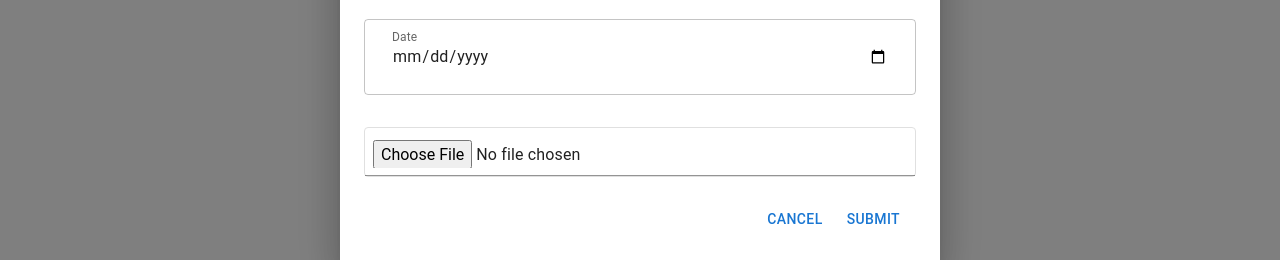
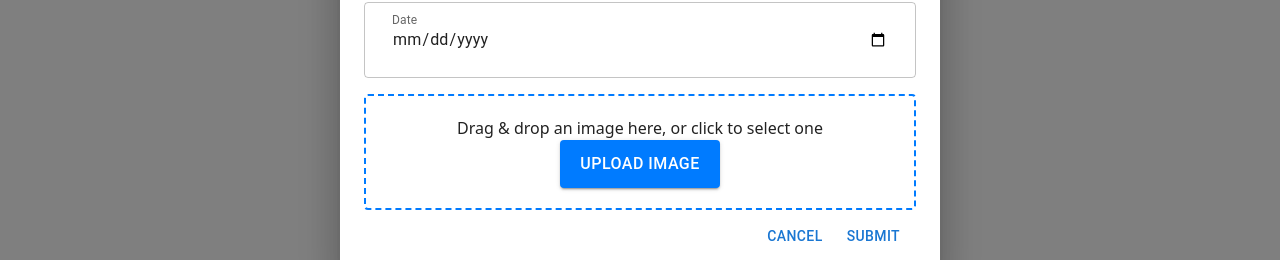
Before and after one commit to mlgomez0/memory-lane-main, a React (Vite) app: page / in a window 1280 px wide. Both pictures are taken after a click on the button "+ New Memory". Shown: the part 424-684 px from the top of the page. Built offline with nearby package versions, Linux system fonts and the light colour scheme; no server answers.

Commit message:
feat(file-upload): using  react-dropzone

```diff
--- a/package.json
+++ b/package.json
@@ -20,9 +20,12 @@
     "axios": "^1.7.2",
     "cors": "^2.8.5",
     "express": "^4.18.2",
+    "install": "^0.13.0",
     "multer": "^1.4.5-lts.1",
+    "npm": "^10.8.2",
     "react": "^18.2.0",
     "react-dom": "^18.2.0",
+    "react-dropzone": "^14.2.3",
     "react-redux": "^9.1.2",
     "redux": "^5.0.1",
     "sqlite3": "^5.1.6"
--- /dev/null
+++ b/src/components/FileUpload.tsx
@@ -0,0 +1,60 @@
+import React, { useCallback } from 'react';
+import { useDropzone } from 'react-dropzone';
+import { styled } from '@mui/material/styles';
+import { Button } from '@mui/material';
+
+const DropzoneContainer = styled('div')({
+  border: '2px dashed #007bff',
+  borderRadius: '4px',
+  padding: '20px',
+  textAlign: 'center',
+  cursor: 'pointer',
+  transition: 'border-color 0.3s ease',
+  '&:hover': {
+    borderColor: '#0056b3',
+  },
+});
+
+const CustomButton = styled(Button)({
+  backgroundColor: '#007bff',
+  color: 'white',
+  borderRadius: '4px',
+  padding: '10px 20px',
+  fontSize: '16px',
+  textAlign: 'center',
+  cursor: 'pointer',
+  transition: 'background-color 0.3s ease',
+  '&:hover': {
+    backgroundColor: '#0056b3',
+  },
+  '&:active': {
+    backgroundColor: '#004085',
+  },
+});
+
+interface FileUploadProps {
+  handleFileUpload: (file: File) => void
+  uploadMessage: string
+}
+
+const FileUpload: React.FC<FileUploadProps> = ({ handleFileUpload, uploadMessage }) => {
+  const onDrop = useCallback((acceptedFiles: File[]) => {
+    if (acceptedFiles.length > 0) {
+      handleFileUpload(acceptedFiles[0]);
+    }
+  }, [handleFileUpload]);
+
+  const { getRootProps, getInputProps } = useDropzone({ onDrop, accept: 'image/*' });
+
+  return (
+    <DropzoneContainer {...getRootProps()}>
+      <input {...getInputProps()} />
+      <p>{uploadMessage}</p>
+      <CustomButton variant="contained" component="span">
+        Upload Image
+      </CustomButton>
+    </DropzoneContainer>
+  );
+};
+
+export default FileUpload;
--- a/src/components/MemoryCard.tsx
+++ b/src/components/MemoryCard.tsx
@@ -28,16 +28,18 @@ const MemoryCard: React.FC<MemoryCardProps> = ({ memory }) => {
   };
 
   const formatString = (dateString: string) => {
-      const date = new Date(dateString);
-      const formatter = new Intl.DateTimeFormat('en-US', {
-        year: 'numeric',
-        month: 'long',
-        day: '2-digit'
-      })
+    const [year, month, day] = dateString.split('-').map(Number)
 
-      return formatter.format(date)
+    const date = new Date(year, month - 1, day);
+
+    const formatter = new Intl.DateTimeFormat('en-US', {
+      year: 'numeric',
+      month: 'long',
+      day: '2-digit'
+    });
+
+    return formatter.format(date);
   }
-
 
   const handleUpdate = () => {
     dispatch(setOpenModal(true))
--- a/src/components/MemoryModal.tsx
+++ b/src/components/MemoryModal.tsx
@@ -6,8 +6,6 @@ import {
   DialogActions,
   TextField,
   Button,
-  Input,
-  FormControl,
   FormHelperText
 } from '@mui/material'
 import { styled } from '@mui/material/styles'
@@ -16,7 +14,7 @@ import { useSelector, useDispatch } from 'react-redux'
 import { setOpenModal } from '../slices'
 import { RootState } from '../store'
 import { initMemoryType } from '../constants'
-import FileUpload from './UploadButton'
+import FileUpload from './FileUpload'
 
 const StyledTextField = styled(TextField)(({ theme }) => ({
   margin: theme.spacing(2, 0),
@@ -33,20 +31,6 @@ const StyledTextField = styled(TextField)(({ theme }) => ({
   }
 }))
 
-const StyledFormControl = styled(FormControl)(({ theme }) => ({
-  margin: theme.spacing(2, 0),
-  '& .MuiInputLabel-root': {
-    fontSize: '0.875rem',
-    color: theme.palette.text.primary,
-  },
-  '& .MuiInput-root': {
-    padding: theme.spacing(1),
-    borderRadius: theme.shape.borderRadius,
-    border: `1px solid ${theme.palette.grey[300]}`,
-    backgroundColor: theme.palette.background.paper,
-  },
-}))
-
 const StyledFormHelperText = styled(FormHelperText)(({ theme }) => ({
   color: theme.palette.error.main,
 }))
@@ -56,7 +40,13 @@ interface MemoryModalProps {
   modalSubmitHandler: (memory: MemoryModalType) => void
 }
 
+const generateFileMessage = (filename:string) => {
+  return `File ${filename} uploaded!`
+}
+
 const MemoryModal: React.FC<MemoryModalProps> = ({ memory, modalSubmitHandler }) => {
+  const uploadFileIntruction = "Drag & drop an image here, or click to select one"
+  const [uploadMessage, setUploadMessage] = useState(memory?.imagename ? generateFileMessage(memory.imagename) : uploadFileIntruction)
   const [error, setError] = useState<{ [key: string]: string | null }>({})
   const openModal = useSelector((state: RootState) => state.openModal.value)
   const dispatch = useDispatch()
@@ -69,22 +59,35 @@ const MemoryModal: React.FC<MemoryModalProps> = ({ memory, modalSubmitHandler })
   const [formData, setFormData] = useState(initialFormData)
 
   const handleClose = () => {
+    if (!memory) {
+      setUploadMessage(uploadFileIntruction)
+      setFormData(initialFormData)
+    }
     setError({})
     dispatch(setOpenModal(false))
   }
 
   const handleChange = (event: React.ChangeEvent<HTMLInputElement>) => {
-    const { name, value, type, files } = event.target
-    const updatedValue = type === 'file' ? (files ? validateFileFormat(files[0]) : null) : value
+    const { name, value } = event.target
 
     setFormData(prevData => ({
       ...prevData,
-      [name]: updatedValue
+      [name]: value
     }))
 
     setError(prevError => ({
       ...prevError,
       [name]: null
+    }))
+  }
+
+  const handleFileUpload = (uploadedFile: File) => {
+    const updatedValue = validateFileFormat(uploadedFile)
+    const message = updatedValue ? generateFileMessage(updatedValue?.name) : uploadFileIntruction
+    setUploadMessage(message)
+    setFormData(prevData => ({
+      ...prevData,
+      ['image']: updatedValue
     }))
   }
 
@@ -177,16 +180,8 @@ const MemoryModal: React.FC<MemoryModalProps> = ({ memory, modalSubmitHandler })
               error={!!error.timestamp}
               helperText={error.timestamp}
             />
-            <StyledFormControl fullWidth margin="dense" error={!!error.image}>
-              <Input
-                id="image-upload"
-                type="file"
-                name="image"
-                onChange={handleChange}
-              />
-              {/* <FileUpload handleChange={handleChange}/> */}
-              {error.image && <StyledFormHelperText>{error.image}</StyledFormHelperText>}
-            </StyledFormControl>
+            <FileUpload handleFileUpload={handleFileUpload} uploadMessage={uploadMessage}/>
+            {error.image && <StyledFormHelperText>{error.image}</StyledFormHelperText>}
             <DialogActions>
               <Button onClick={handleClose} color="primary">
                 Cancel
--- a/src/components/UploadButton.tsx
+++ /dev/null
@@ -1,49 +0,0 @@
-import React from 'react'
-import { styled } from '@mui/material/styles'
-import { Button, Input } from '@mui/material'
-
-interface FileUploadProps {
-  handleChange: (event: React.ChangeEvent<HTMLInputElement>) => void
-}
-
-const HiddenInput = styled(Input)({
-  display: 'none',
-})
-
-const CustomButton = styled(Button)({
-  backgroundColor: '#007bff',
-  color: 'white',
-  borderRadius: '4px',
-  padding: '10px 20px',
-  fontSize: '16px',
-  textAlign: 'center',
-  cursor: 'pointer',
-  transition: 'background-color 0.3s ease',
-  '&:hover': {
-    backgroundColor: '#0056b3',
-  },
-  '&:active': {
-    backgroundColor: '#004085',
-  },
-})
-
-const FileUpload: React.FC<FileUploadProps> = ({ handleChange }) => {
-  return (
-    <div style={{ display: 'flex', alignItems: 'center', justifyContent: 'center', margin: '20px' }}>
-      <HiddenInput
-        accept="image/*"
-        id="image-upload"
-        type="file"
-        name="image"
-        onChange={handleChange}
-      />
-      <label htmlFor="image-upload">
-        <CustomButton variant="contained" component="span">
-          Upload Image
-        </CustomButton>
-      </label>
-    </div>
-  )
-}
-
-export default FileUpload
```
Also changed, not shown: 1 other file (tests, documents, lock files or other folders).
